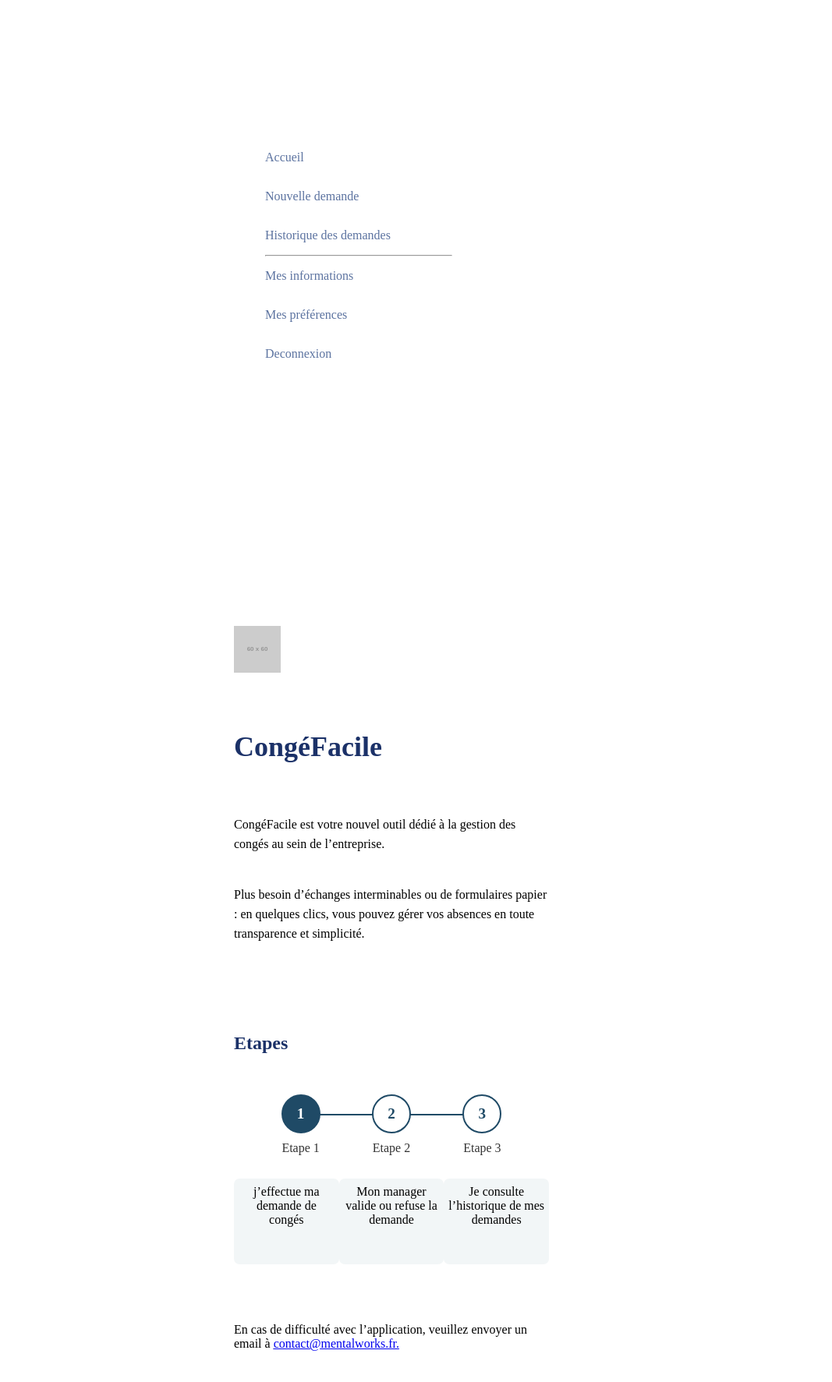
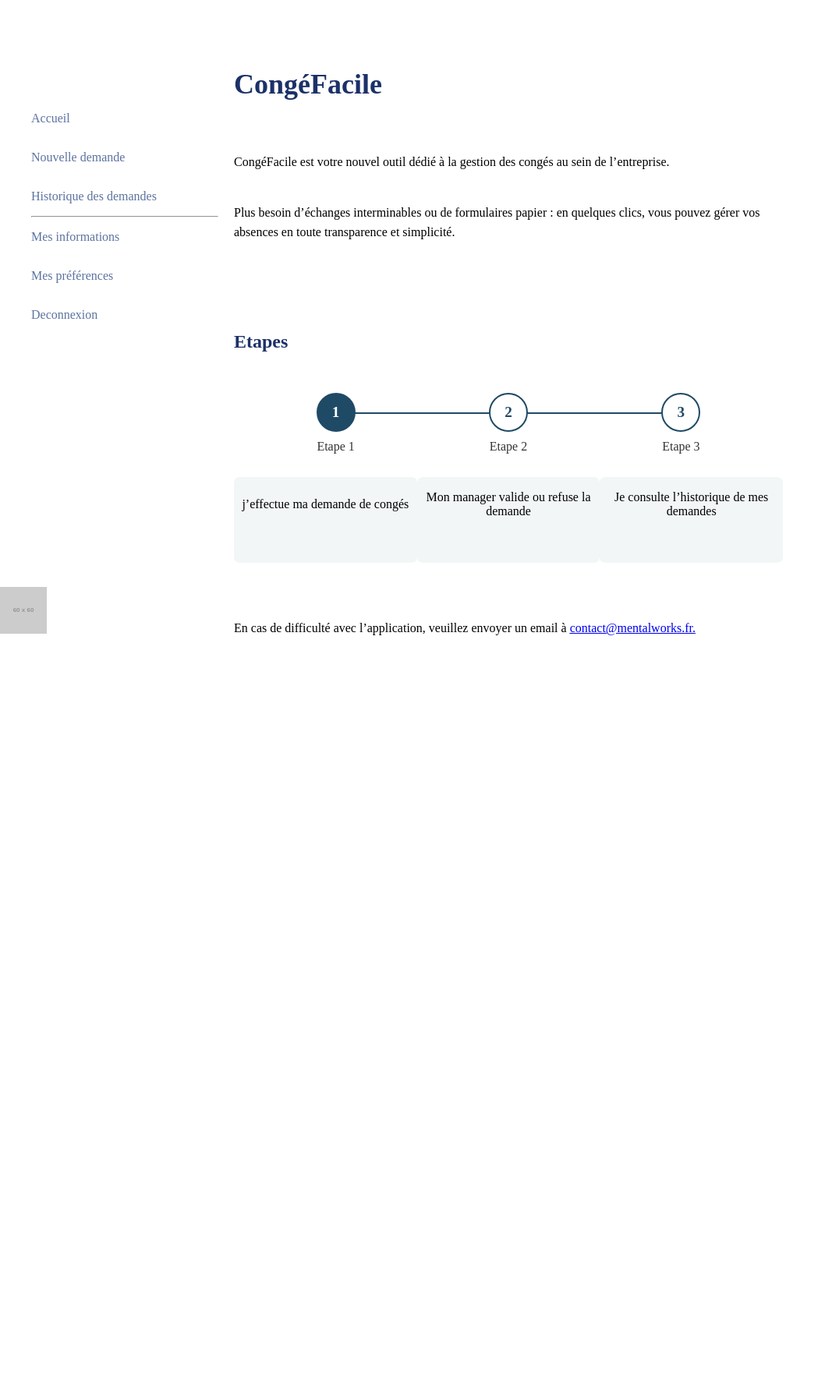
Before and after one commit to imxthexe/CongeFacile, a PHP site: page /accueil.php in a window 1280 px wide. Shown: the part 108-1881 px from the top of the page at 78% size, without its empty margins (0-1067 px from the left). After the commit the page ends 923 px from the top, so only its background shows below. Run offline with PHP 8.4, Linux system fonts and the light colour scheme; grey boxes labelled with a size stand in for pictures from a placeholder-image service; some libraries are stand-ins or nearby versions; some web fonts are replaced.

Commit message:
JE SAIS PAS !!!!

```diff
--- a/pages/commun/accueil.php
+++ b/pages/commun/accueil.php
@@ -13,9 +13,12 @@
 
     <?php include "../../includes/header2.php" ?>
 
+    <div class="flex">
+        <?php include "../../includes/navBar/navBar1.php" ?>
+
         <div class="containerAccueil">
 
-    <?php include "../../includes/navBar/navBar1.php" ?>
+
 
             <section class="accueil">
 
@@ -81,6 +84,8 @@
 
             </section>
         </div>
+    </div>
+
 
 
 </body>
--- a/style.css
+++ b/style.css
@@ -281,7 +281,6 @@ input[type=password] {
 /* Accueil */
 
 .containerAccueil {
-    padding: 50px 0 0 300px;
     width: 55%;
 }
 
```
Lines whose indentation alone changed are shown as unchanged.
